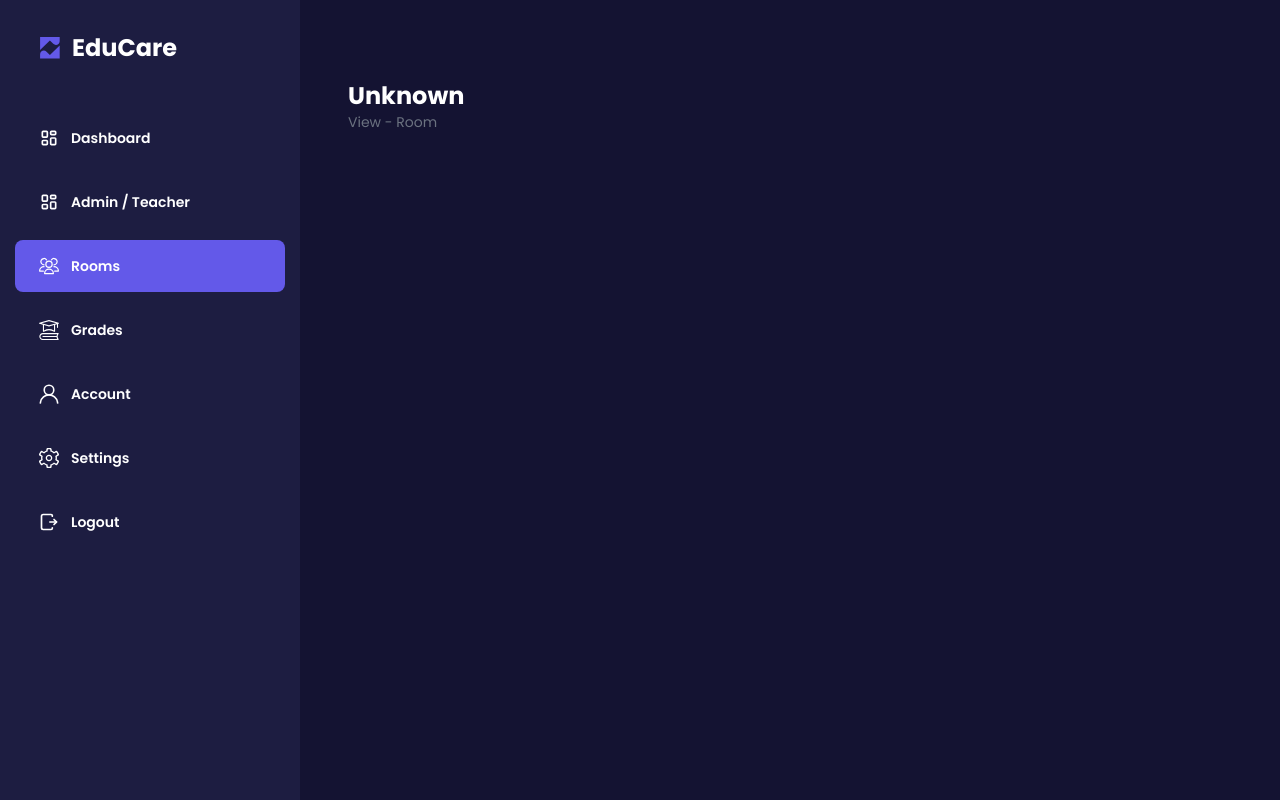
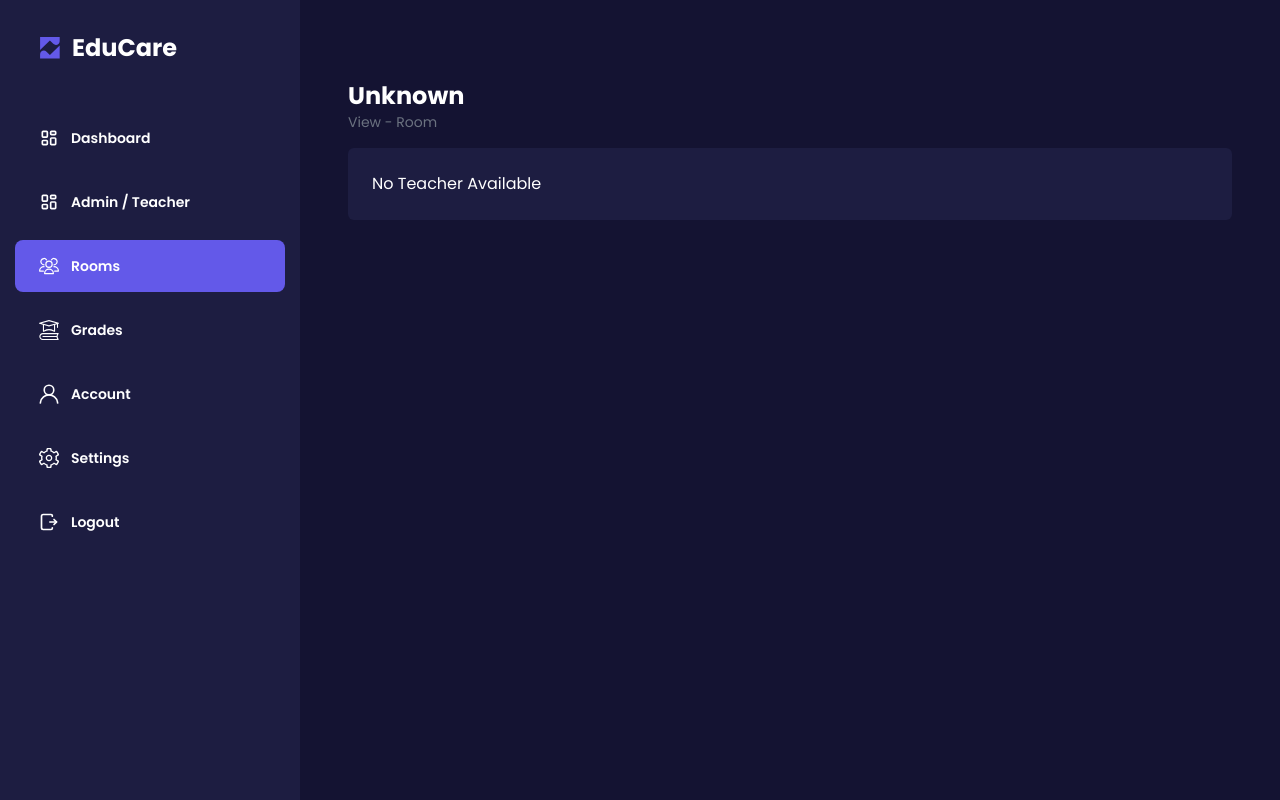
Before and after one commit to kngval/EduCare, a React (Vite) app: page /rooms/1 in a window 1280 px wide. Built offline with nearby package versions, Linux system fonts and the light colour scheme; no server answers; sample sign-in values are in the browser's storage.

Commit message:
distribute room list by userId

```diff
--- a/src/pages/RoomDetails.tsx
+++ b/src/pages/RoomDetails.tsx
@@ -1,15 +1,15 @@
 import { useSelector } from "react-redux";
 import { useParams } from "react-router-dom";
-import { RootState } from "../redux/store";
+import { AppDispatch, RootState } from "../redux/store";
 import { useEffect, useState } from "react";
 import { TRoomDetails } from "../types/Rooms.types";
 
 const RoomDetails = () => {
   const { id } = useParams();
-  const token = useSelector((state: RootState) => state.authReducer.token);
-
+  const { token } = useSelector((state: RootState) => state.authReducer);
   //States
   const [room, setRoom] = useState<TRoomDetails>();
+
 
   useEffect(() => {
     if (token) {
@@ -40,13 +40,20 @@ const RoomDetails = () => {
     <div className="grow mb-10 mt-20 px-12">
       <div>
         <div className="text-2xl font-bold ">
-          {room ? room.subjectName : "Unknown"}
+          {room
+            ? room.subjectName.slice(0, 1).toUpperCase() +
+            room.subjectName.slice(1, room.subjectName.length)
+            : "Unknown"}
         </div>
         <div className="text-sm text-gray-500 mb-4">View - Room</div>
       </div>
 
-      <div className="bg-customBlue2">
-        <div className="text-xl"></div>
+      <div className="bg-customBlue2 p-6 rounded-md">
+        {room?.teacherName ? (
+          <div className=" text-xl">Test</div>
+        ) : (
+          <div>No Teacher Available</div>
+        )}
       </div>
     </div>
   );
--- a/src/pages/Rooms.tsx
+++ b/src/pages/Rooms.tsx
@@ -4,40 +4,39 @@ import { RootState } from "../redux/store";
 import { RoomType } from "../types/Rooms.types";
 import { RoomResponse } from "../types/Response.types";
 import { useNavigate } from "react-router-dom";
-import { jwtDecode } from "jwt-decode";
-import { JwtDecodeType } from "../types/JwtDecode.types";
+import { getRole } from "../utils/getRole";
 
 function Sections() {
   const token = useSelector((state: RootState) => state.authReducer.token);
-  if(!token){
+  if (!token) {
     return null;
   }
-  const role = jwtDecode<JwtDecodeType>(token).role;
   const navigate = useNavigate();
-
 
   // States
   const [rooms, setRooms] = useState<RoomType[]>();
   const [roomName, setRoomName] = useState<string>("");
   const [roomResponse, setRoomResponse] = useState<RoomResponse | null>(null);
 
+  const role = getRole(token);
   //Fetch Rooms List
   useEffect(() => {
     if (token) {
       fetchRooms();
+      console.log(role);
     }
-  }, []);
+  }, [token]);
 
   const fetchRooms = async () => {
     try {
       const res = await fetch(
-        `${import.meta.env.VITE_URL}/api/room/fetch-rooms/admin?role=${role}`,
+        `${import.meta.env.VITE_URL}/api/room/fetch-rooms${role == "admin" ? `/admin?role=${role}` : ""}`,
         {
           headers: {
             Authorization: `Bearer ${token}`,
           },
           method: "GET",
-        }
+        },
       );
       const data = await res.json();
       setRooms(data);
@@ -64,7 +63,7 @@ function Sections() {
           },
           method: "POST",
           body: JSON.stringify({ roomName: roomName }),
-        }
+        },
       );
       const data = await res.json();
       console.log(data);
@@ -74,7 +73,6 @@ function Sections() {
       });
       fetchRooms();
       setRoomName("");
-
     } catch (error) {
       console.error(error);
       return;
@@ -92,7 +90,7 @@ function Sections() {
       <div className="text-sm text-gray-500 mb-4">Room - Create Room</div>
 
       {/* Room Creation */}
-      <div className="flex justify-end mb-5">
+      <div className="flex justify-center mb-5">
         <form onSubmit={createRoom} className="bg-customBlue2 rounded-md p-6">
           <div className="text-sm">
             <div className="">
@@ -229,12 +227,17 @@ function Sections() {
           </div>
         ) : (
           rooms?.map((room) => (
-            <div key={room.id} className="bg-customBlue2 mb-4 p-6 rounded-md cursor-pointer">
+            <div
+              key={room.id}
+              className="bg-customBlue2 mb-4 p-6 rounded-md cursor-pointer"
+            >
               <div className="text-xl font-bold">
                 {room.subjectName.slice(0, 1).toUpperCase() +
                   room.subjectName.slice(1, room.subjectName.length)}
               </div>
-
+              <div className="text-sm text-gray-500">
+                {room.teacherName ? room.teacherName : "No teacher available"}
+              </div>
               <div className="flex justify-end">
                 <div
                   onClick={() => viewRoomDetails(room.id)}
```
